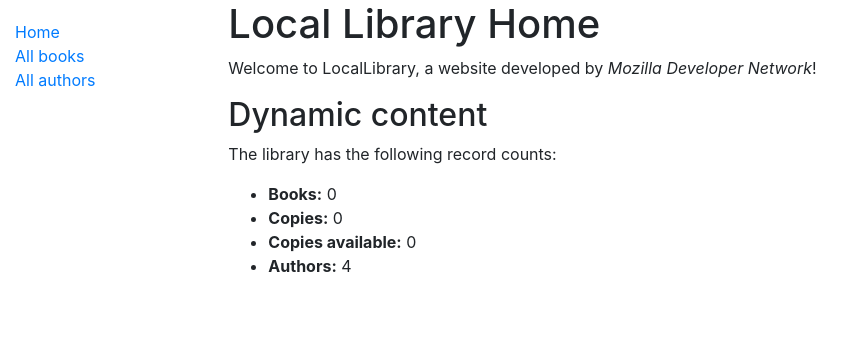
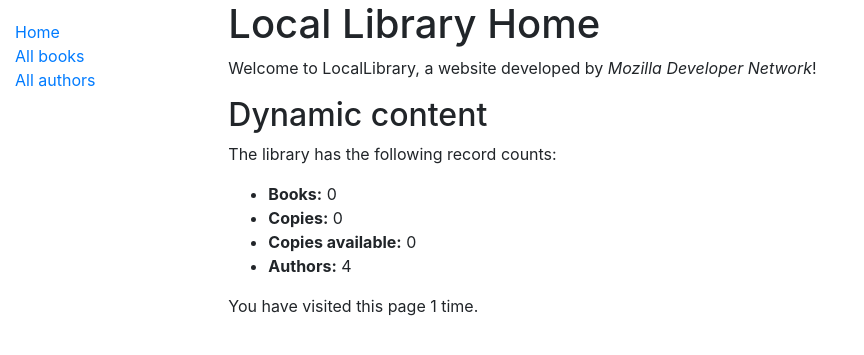
Before and after one commit to gacheiro/django-locallibrary, a Django app: page /catalog/ in a window 1280 px wide. Shown: the top 355 px of the page, without its empty margins (0-864 px from the left). Run offline with Django 3.2, Linux system fonts and the light colour scheme; data comes from the database, SQL or seed files in the repository; data that the repository does not hold is empty; parts of the project's set-up code (start-up, migrations or seed data) failed here and were passed over; some libraries are stand-ins or nearby versions.

Commit message:
Adição do número de visitas

```diff
--- /dev/null
+++ b/catalog/templates/_num_visits.html
@@ -0,0 +1,3 @@
+{% if num_visits %}
+  <p>You have visited this page {{ num_visits }} time{{ num_visits|pluralize }}.</p>
+{% endif %}
--- a/catalog/templates/index.html
+++ b/catalog/templates/index.html
@@ -15,4 +15,5 @@
     <li><strong>Copies available:</strong> {{ num_instances_available }}</li>
     <li><strong>Authors:</strong> {{ num_authors }}</li>
   </ul>
+  {% include "_num_visits.html" %}
 {% endblock %}
--- a/catalog/views.py
+++ b/catalog/views.py
@@ -12,11 +12,15 @@ def index(request):
     num_instances_available = BookInstance.objects.filter(status__exact='a').count()
     num_authos = Author.objects.count()
 
+    num_visits = request.session.get('num_visits', 0) + 1
+    request.session['num_visits'] = num_visits
+
     context = {
         'num_books': num_books,
         'num_instances': num_instances,
         'num_instances_available': num_instances_available,
         'num_authors': num_authos,
+        'num_visits': num_visits,
     }
 
     return render(request, 'index.html', context=context)
```
